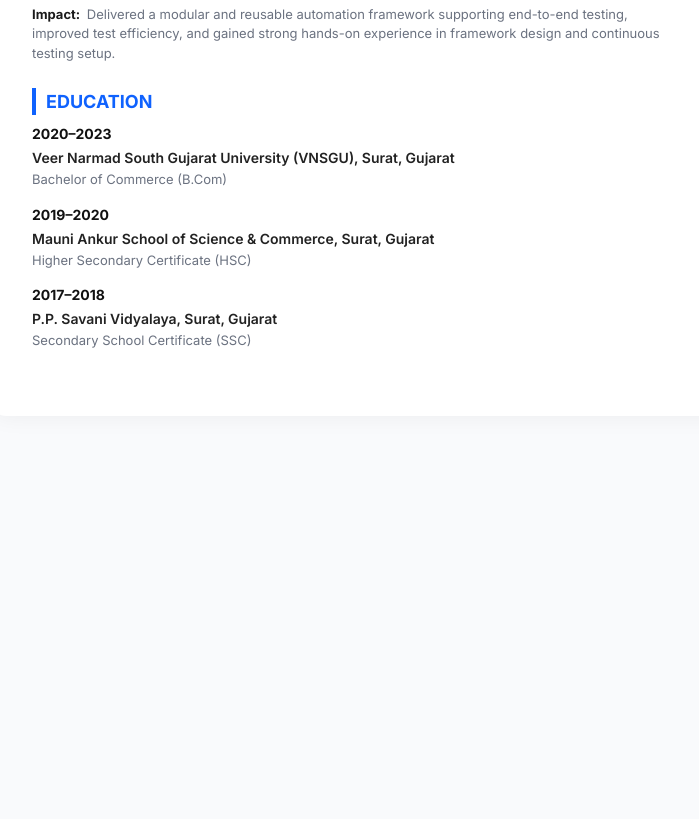
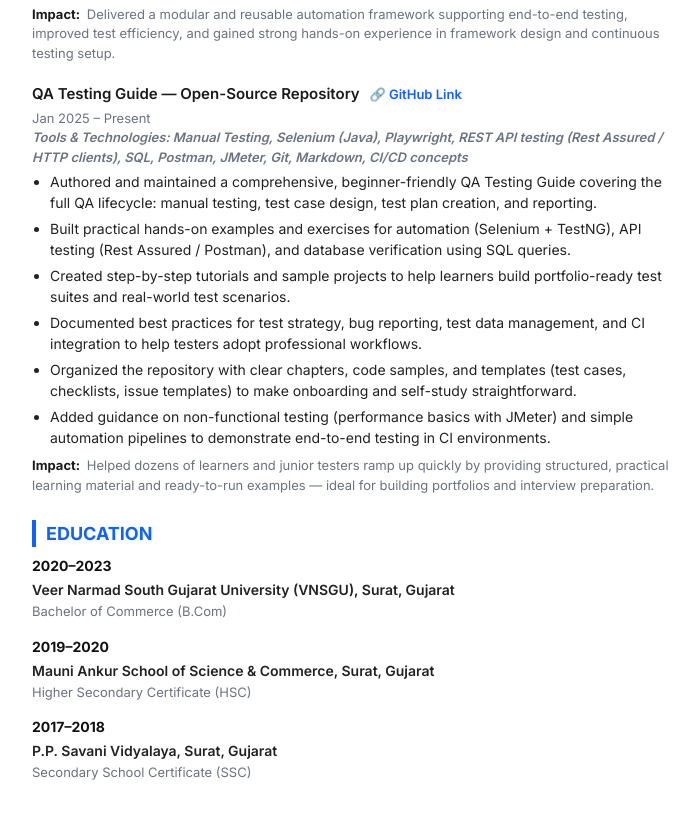
Before and after one commit to aeshamangukiya/my-resume-html, a plain HTML site: page index.html in a window 1280 px wide. Shown: the part 2329-3148 px from the top of the page, without its empty margins (108-807 px from the left). Before the commit the page ends 2785 px from the top, so only its background shows below. Drawn offline with Linux system fonts and the light colour scheme.

Commit message:
Add QA Testing Guide project details to index.html
Added a new project entry for the QA Testing Guide, detailing its impact, tools, and responsibilities.

```diff
--- a/index.html
+++ b/index.html
@@ -173,7 +173,31 @@
             <strong>Impact:</strong> Delivered a modular and reusable automation framework supporting end-to-end testing, improved test efficiency, and gained strong hands-on experience in framework design and continuous testing setup.
           </div>
         </div>
+
+          <div class="project">
+    <div class="project-title">
+      QA Testing Guide — Open-Source Repository
+      <a href="https://github.com/aeshamangukiya/qa-testing-guide" target="_blank" rel="noopener noreferrer" class="project-link">🔗 GitHub Link</a>
+    </div>
+    <div class="project-duration">Jan 2025 – Present</div>
+    <div class="project-tools">
+      Tools & Technologies: Manual Testing, Selenium (Java), Playwright, REST API testing (Rest Assured / HTTP clients), SQL, Postman, JMeter, Git, Markdown, CI/CD concepts
+    </div>
+    <ul class="project-responsibilities">
+      <li>Authored and maintained a comprehensive, beginner-friendly QA Testing Guide covering the full QA lifecycle: manual testing, test case design, test plan creation, and reporting.</li>
+      <li>Built practical hands-on examples and exercises for automation (Selenium + TestNG), API testing (Rest Assured / Postman), and database verification using SQL queries.</li>
+      <li>Created step-by-step tutorials and sample projects to help learners build portfolio-ready test suites and real-world test scenarios.</li>
+      <li>Documented best practices for test strategy, bug reporting, test data management, and CI integration to help testers adopt professional workflows.</li>
+      <li>Organized the repository with clear chapters, code samples, and templates (test cases, checklists, issue templates) to make onboarding and self-study straightforward.</li>
+      <li>Added guidance on non-functional testing (performance basics with JMeter) and simple automation pipelines to demonstrate end-to-end testing in CI environments.</li>
+    </ul>
+    <div class="project-impact">
+      <strong>Impact:</strong> Helped dozens of learners and junior testers ramp up quickly by providing structured, practical learning material and ready-to-run examples — ideal for building portfolios and interview preparation.
+    </div>
+  </div>
+
       </section>
+
 
       <!-- ===== Education Section ===== -->
       <section>
```
